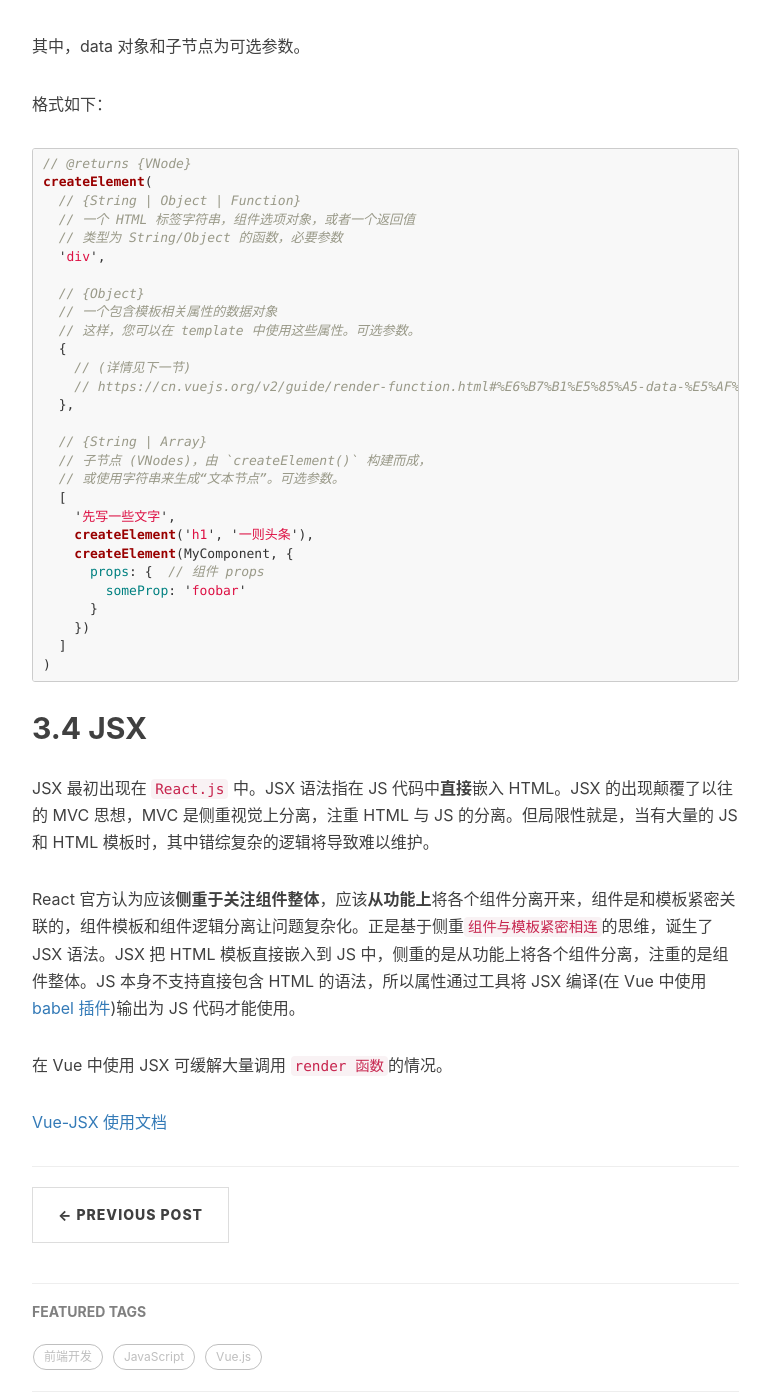
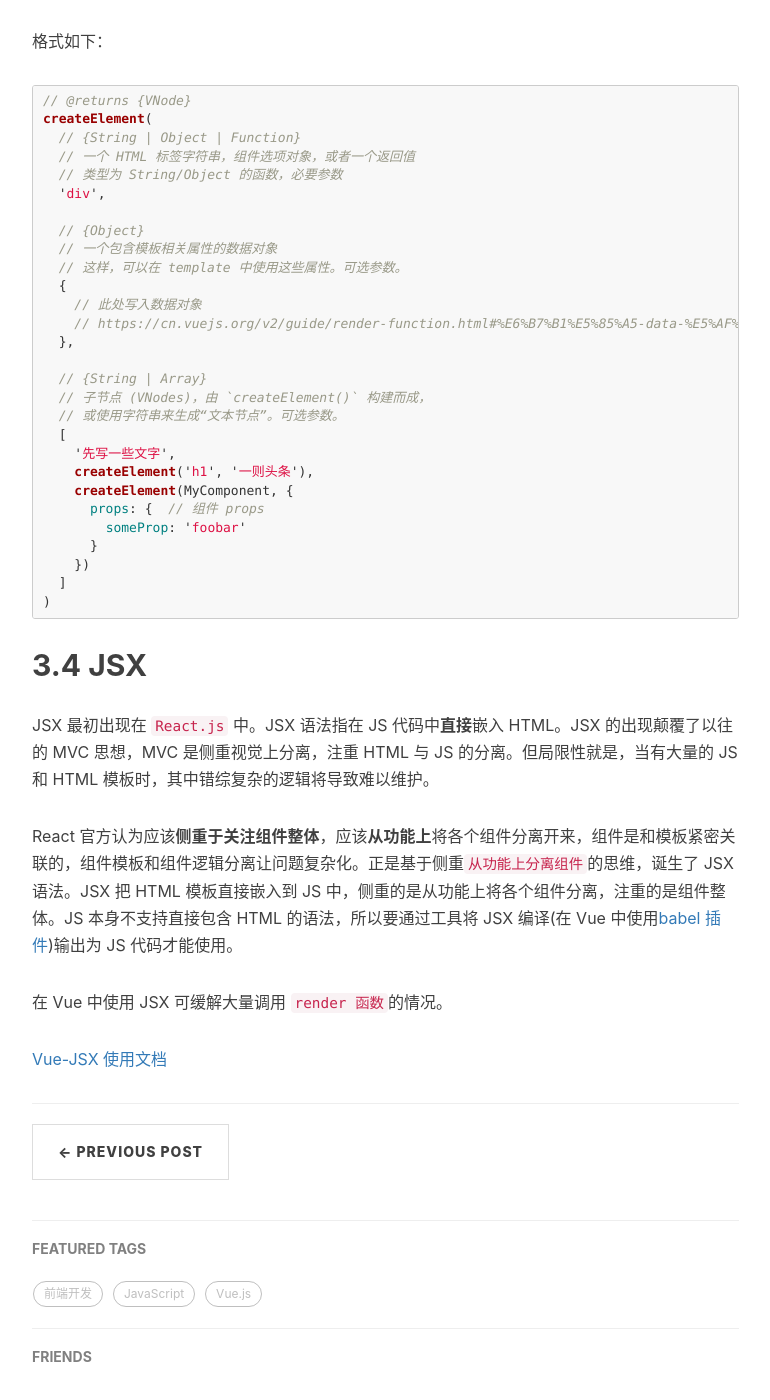
Before and after one commit to lbwa/lbwa.github.io, a Jekyll site: the page built from _posts/2018-3-12-vue.js-reusability-and-composition.md, in a window 1280 px wide and 1400 px high, scrolled down 3423 px. Shown: the whole window, without its empty margins (233-1003 px from the left). Built offline with Jekyll 4.4.1, drawn with Linux system fonts in a browser that asks for light colours; nearby versions of some CDN libraries; comment, search, counter and statistics services are not loaded; some of the changed text lies outside the part shown.

Commit message:
更新 - 修改措辞

```diff
--- a/_posts/2018-3-12-vue.js-reusability-and-composition.md
+++ b/_posts/2018-3-12-vue.js-reusability-and-composition.md
@@ -132,9 +130,9 @@ createElement(
 
   // {Object}
   // 一个包含模板相关属性的数据对象
-  // 这样，您可以在 template 中使用这些属性。可选参数。
+  // 这样，可以在 template 中使用这些属性。可选参数。
   {
-    // (详情见下一节)
+    // 此处写入数据对象
     // https://cn.vuejs.org/v2/guide/render-function.html#%E6%B7%B1%E5%85%A5-data-%E5%AF%B9%E8%B1%A1
   },
 
@@ -157,7 +155,7 @@ createElement(
 
 JSX 最初出现在 `React.js` 中。JSX 语法指在 JS 代码中**直接**嵌入 HTML。JSX 的出现颠覆了以往的 MVC 思想，MVC 是侧重视觉上分离，注重 HTML 与 JS 的分离。但局限性就是，当有大量的 JS 和 HTML 模板时，其中错综复杂的逻辑将导致难以维护。
 
-React 官方认为应该**侧重于关注组件整体**，应该**从功能上**将各个组件分离开来，组件是和模板紧密关联的，组件模板和组件逻辑分离让问题复杂化。正是基于侧重`组件与模板紧密相连`的思维，诞生了 JSX 语法。JSX 把 HTML 模板直接嵌入到 JS 中，侧重的是从功能上将各个组件分离，注重的是组件整体。JS 本身不支持直接包含 HTML 的语法，所以属性通过工具将 JSX 编译(在 Vue 中使用[babel 插件][babel-plugin-transform-vue-jsx])输出为 JS 代码才能使用。
+React 官方认为应该**侧重于关注组件整体**，应该**从功能上**将各个组件分离开来，组件是和模板紧密关联的，组件模板和组件逻辑分离让问题复杂化。正是基于侧重`从功能上分离组件`的思维，诞生了 JSX 语法。JSX 把 HTML 模板直接嵌入到 JS 中，侧重的是从功能上将各个组件分离，注重的是组件整体。JS 本身不支持直接包含 HTML 的语法，所以要通过工具将 JSX 编译(在 Vue 中使用[babel 插件][babel-plugin-transform-vue-jsx])输出为 JS 代码才能使用。
 
 在 Vue 中使用 JSX 可缓解大量调用 `render 函数`的情况。
 
```
Also changed, not shown: other parts of _posts/2018-3-12-vue.js-reusability-and-composition.md (+1 -3 lines).
